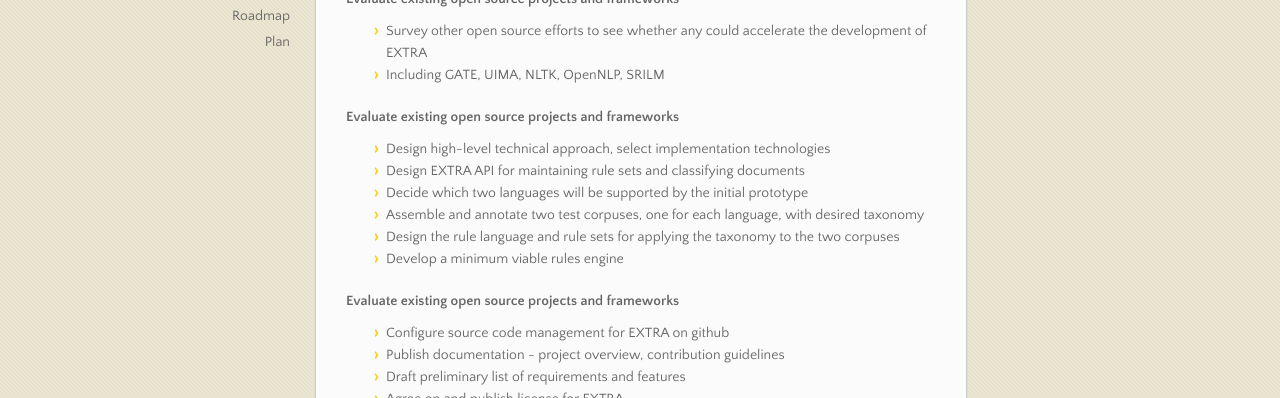
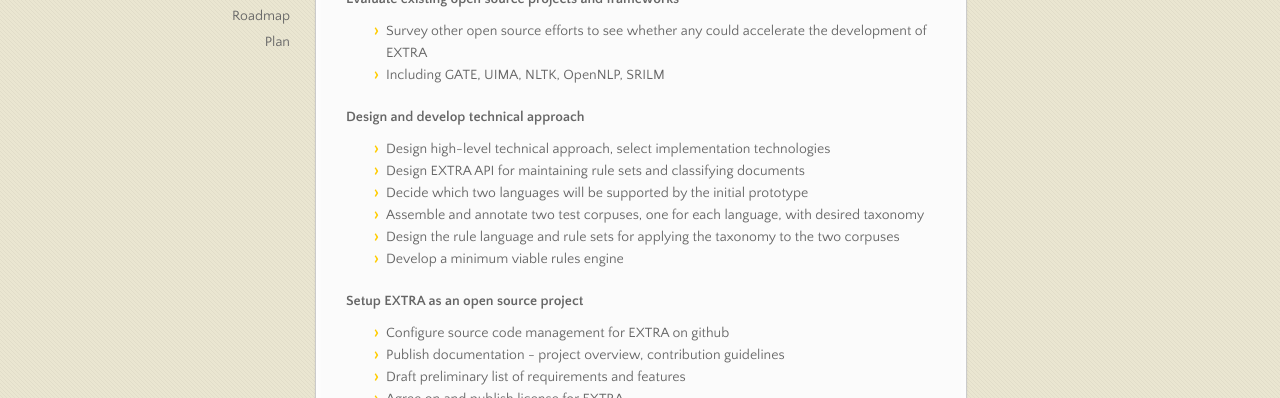
Before and after one commit to iptc/extra, a Jekyll site: the page built from roadmap.md, in a window 1280 px wide and 1220 px high. Shown: the part 451-849 px from the top of the window. Built offline with Jekyll 4.4.1, drawn with Linux system fonts in a browser that asks for light colours.

Commit message:
Corrected titles

```diff
--- a/roadmap.md
+++ b/roadmap.md
@@ -17,7 +17,7 @@
 * Survey other open source efforts to see whether any could accelerate the development of EXTRA
 * Including GATE, UIMA, NLTK, OpenNLP, SRILM
 
-#### Evaluate existing open source projects and frameworks
+#### Design and develop technical approach
 
 * Design high-level technical approach, select implementation technologies
 * Design EXTRA API for maintaining rule sets and classifying documents
@@ -26,7 +26,7 @@
 * Design the rule language and rule sets for applying the taxonomy to the two corpuses
 * Develop a minimum viable rules engine
 
-#### Evaluate existing open source projects and frameworks
+#### Setup EXTRA as an open source project
 
 * Configure source code management for EXTRA on github
 * Publish documentation - project overview, contribution guidelines
```
